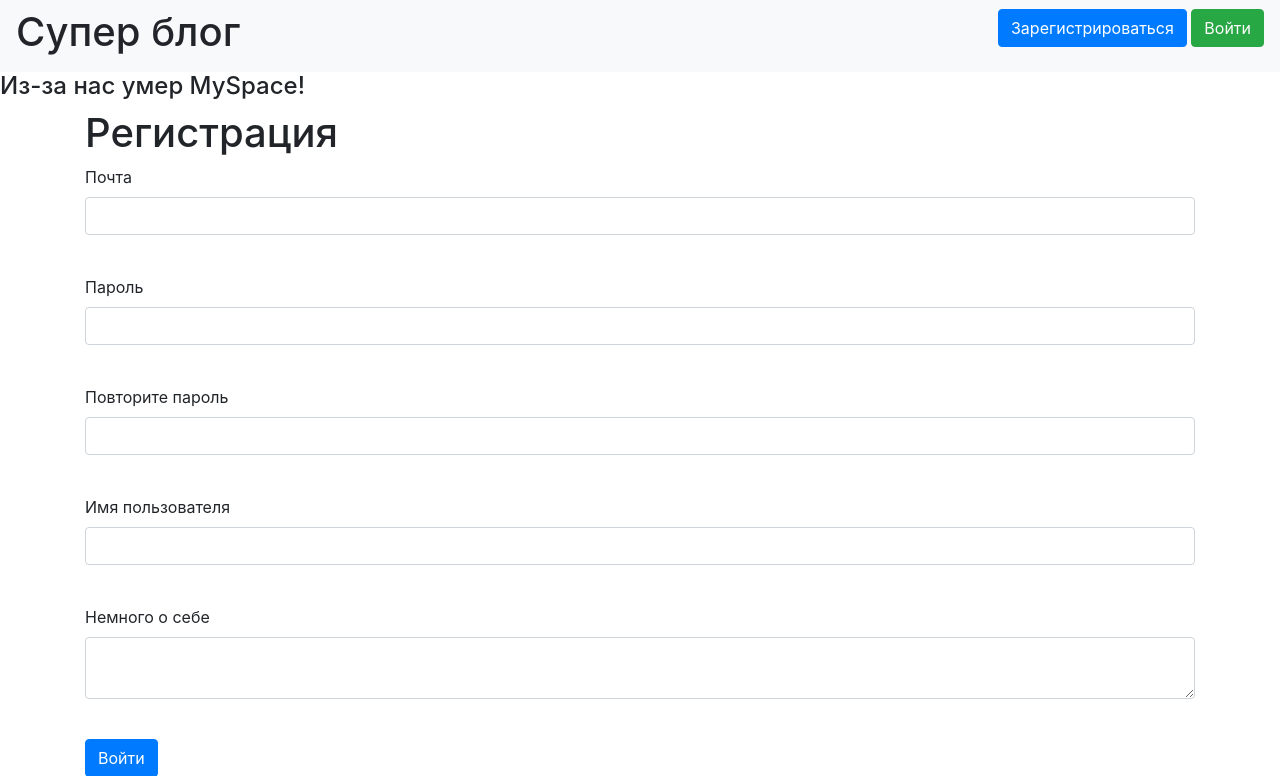
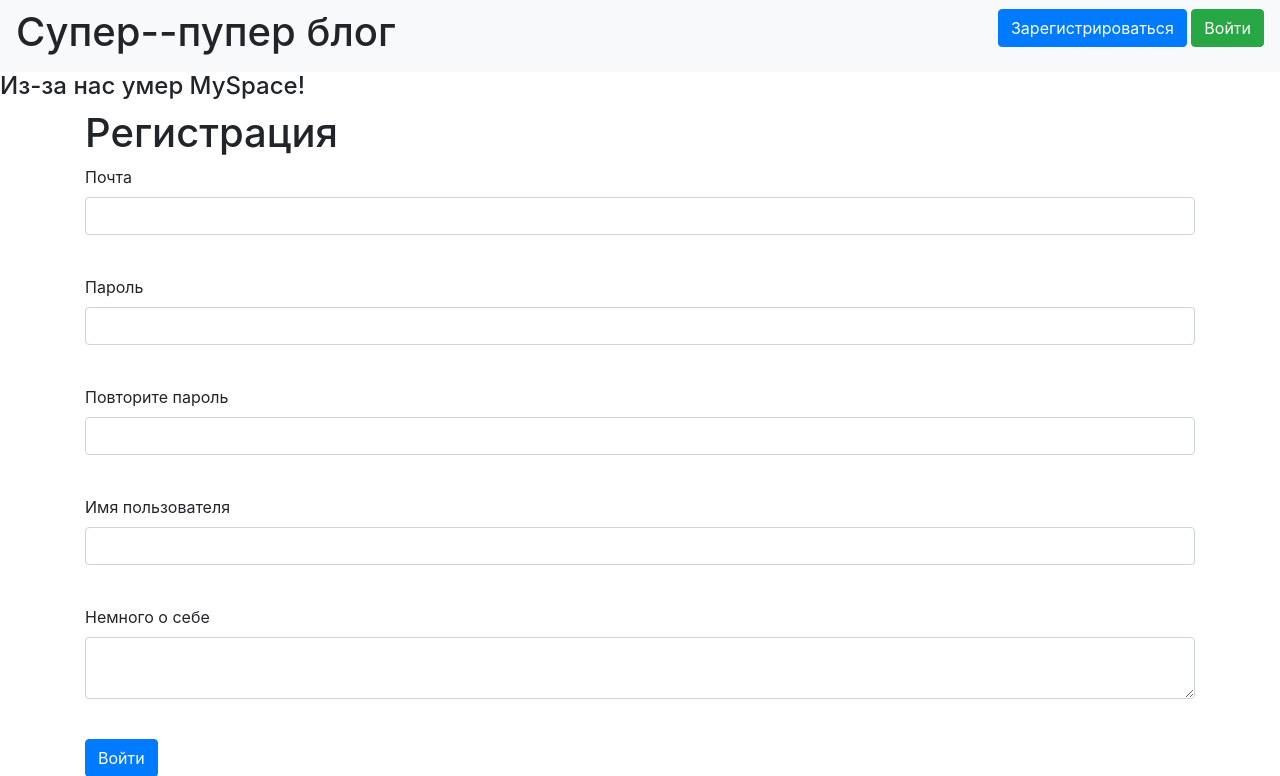
Before and after one commit to K0telnick0va/yl-9-nvk, a Flask app: page /register in a window 1280 px wide. Shown: the top 776 px of the page. Run offline with Flask 2, Linux system fonts and the light colour scheme; some libraries are stand-ins or nearby versions.

Commit message:
changed base tmpl

```diff
--- a/templates/base.html
+++ b/templates/base.html
@@ -10,7 +10,7 @@
   <body>
     <header>
       <nav class="navbar navbar-light bg-light">
-          <h1>Супер блог</h1>
+          <h1>Супер--пупер блог</h1>
 
           {% if current_user.is_authenticated %}
             <a class="navbar-brand" href="/logout">{{ current_user.name }}</a>
```
